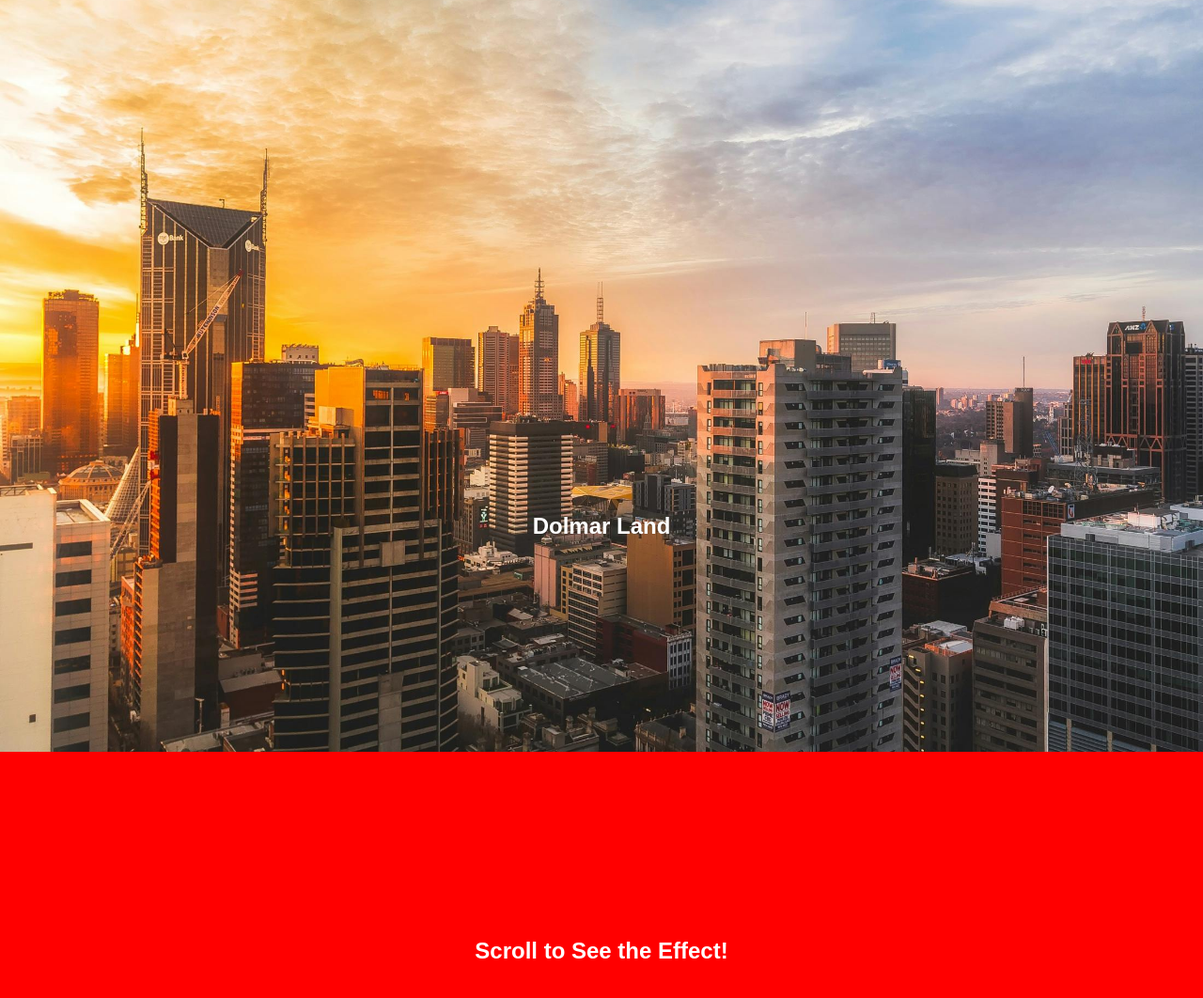
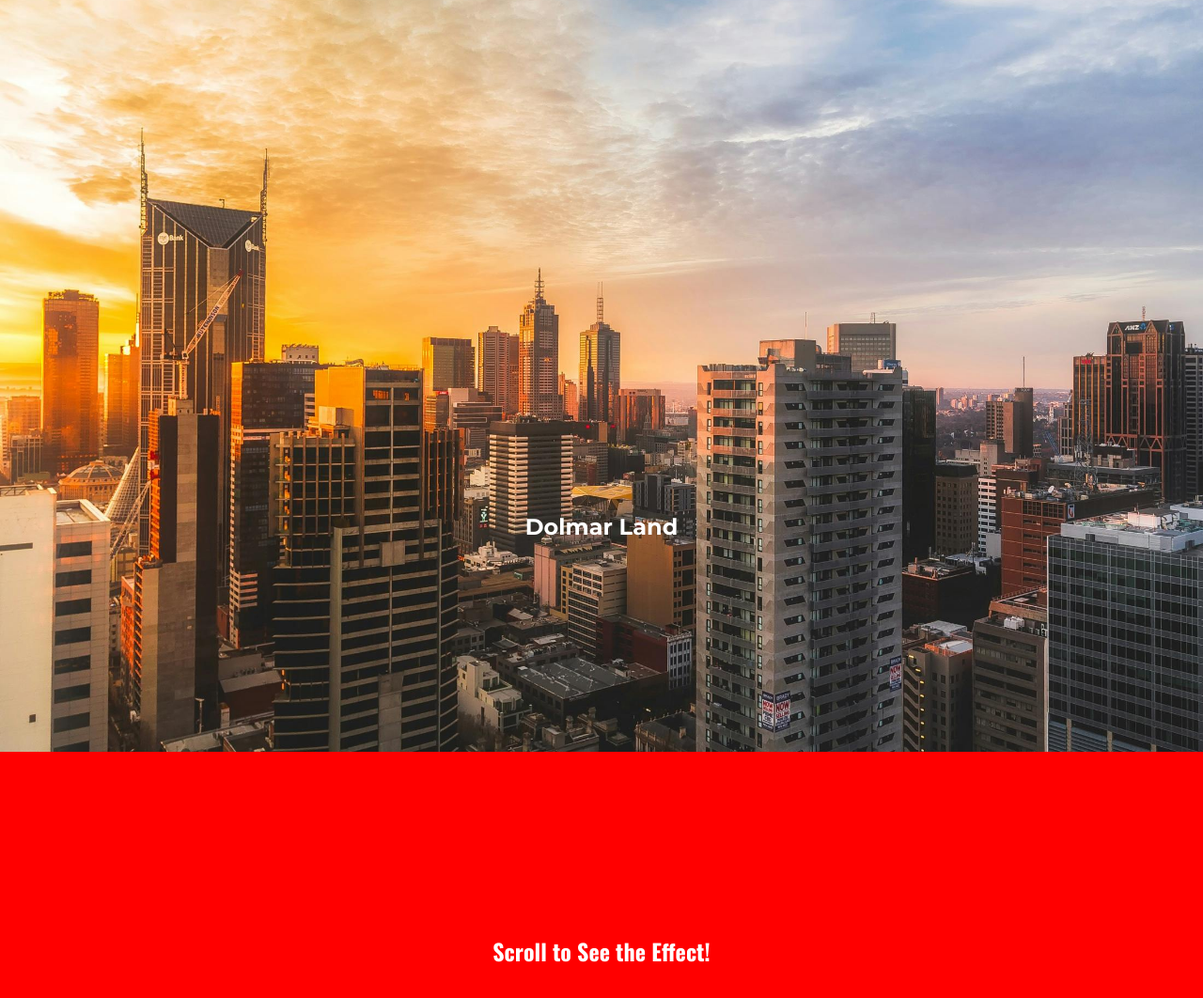
Before and after one commit to jayrodgalaus/dolmarsite, a website: page dist/index.html in a window 1280 px wide. Shown: the top 1062 px of the page at 94% size. Drawn offline with nearby package versions, Linux system fonts and the light colour scheme.

Commit message:
Update index.html

```diff
--- a/dist/index.html
+++ b/dist/index.html
@@ -20,7 +20,12 @@
             align-items: center;
             color: white;
         }
-
+        .montserrat {
+            font-family: 'Montserrat', sans-serif;
+        }
+        .oswald {
+            font-family: 'Oswald', sans-serif;
+        }
         .content {
             position: relative;
             z-index: 10; /* Ensure text stays visible above parallax */
@@ -37,13 +42,15 @@
             background-image: url('assets/img/3.jpg');
         }
     </style>
+    <!-- Add this in your <head> section -->
+    <link href="https://fonts.googleapis.com/css2?family=Montserrat:wght@400;700&family=Oswald:wght@400;700&display=swap" rel="stylesheet">
 </head>
 <body>
     <section id="section1">
-        <h1 style="color: white; text-align: center; padding-top: 40vh;" class="rellax">Dolmar Land</h1>
+        <h1 style="color: white; text-align: center; padding-top: 40vh;" class="rellax montserrat">Dolmar Land</h1>
     </section>
     <section style="height: 100vh; background-color: red;" class="fade-in">
-        <h2 style="text-align: center; padding-top: 40vh;" class="rellax">Scroll to See the Effect!</h2>
+        <h2 style="text-align: center; padding-top: 40vh;" class="rellax oswald" >Scroll to See the Effect!</h2>
 
     </section>
 
```
